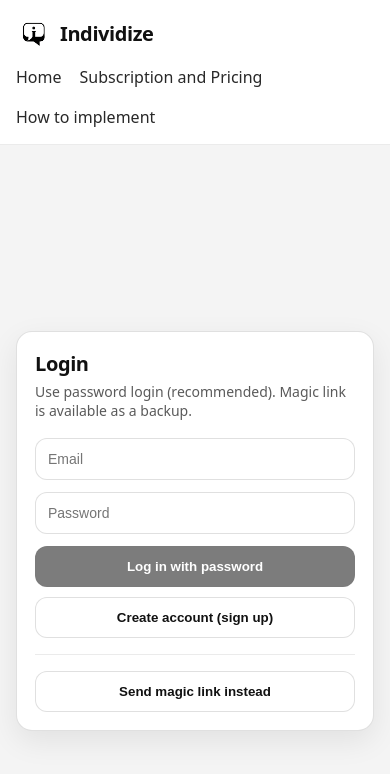
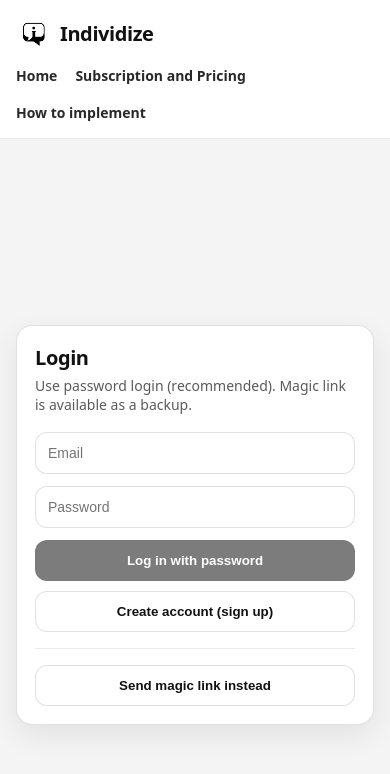
Before and after one commit to ghull-individize/coach-portal, a Next.js app: page /login in a window 390 px wide. Shown: the top 774 px of the page. Built offline with nearby package versions, Linux system fonts and the light colour scheme; no server answers.

Commit message:
Fix header styles and make responsive

```diff
--- a/app/components/Header.tsx
+++ b/app/components/Header.tsx
@@ -3,20 +3,42 @@ import Link from "next/link";
 
 export default function Header() {
   return (
-    <header style={styles.header} style={{ width: "100%", borderBottom: "1px solid rgba(0,0,0,0.08)", background: "#fff" }}>
-      <div style={styles.inner} style={{ maxWidth: 1240, margin: "0 auto", width: "100%", padding: "16px clamp(16px, 3vw, 36px)", display: "flex", alignItems: "center", justifyContent: "space-between", gap: 16, flexWrap: "wrap" }}>
+    <header
+      style={{
+        ...styles.header,
+        width: "100%",
+        borderBottom: "1px solid rgba(0,0,0,0.08)",
+        background: "#fff",
+      }}
+    >
+      <div
+        style={{
+          ...styles.inner,
+          maxWidth: 1240,
+          margin: "0 auto",
+          width: "100%",
+          padding: "16px clamp(16px, 3vw, 36px)",
+          display: "flex",
+          alignItems: "center",
+          justifyContent: "space-between",
+          gap: 16,
+          flexWrap: "wrap",
+        }}
+      >
         <Link href="/dashboard" style={styles.brand}>
-          <Image
-            src="/logo.png"
-            alt="Individize"
-            width={34}
-            height={34}
-            priority
-          />
+          <Image src="/logo.png" alt="Individize" width={34} height={34} priority />
           <span style={styles.brandText}>Individize</span>
         </Link>
 
-        <nav style={styles.nav} style={{ display: "flex", alignItems: "center", gap: 18, flexWrap: "wrap" }}>
+        <nav
+          style={{
+            ...styles.nav,
+            display: "flex",
+            alignItems: "center",
+            gap: 18,
+            flexWrap: "wrap",
+          }}
+        >
           <a href="https://www.individize.com" style={styles.link} target="_blank" rel="noreferrer">
             Home
           </a>
```
